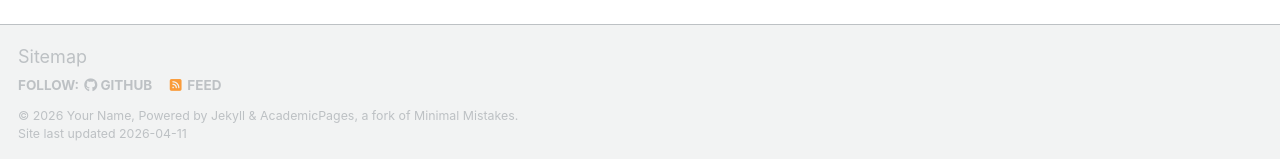
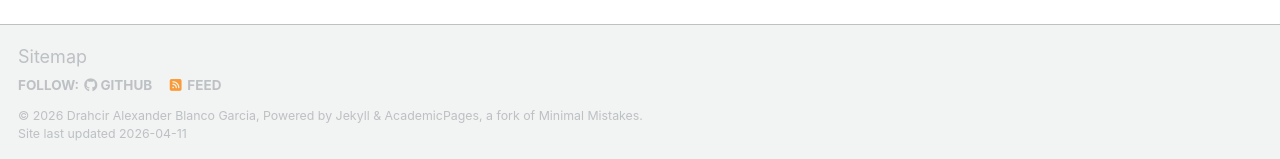
Before and after one commit to bl4nco7/drahcir, a Jekyll site: the page built from _pages/about.md, in a window 1280 px wide and 900 px high, scrolled down 3230 px. Shown: the part 738-897 px from the top of the window. Built offline with Jekyll 4.4.1, drawn with Linux system fonts in a browser that asks for light colours; some web fonts are replaced; a script bundle is joined from its source files by our own code; library files that are not in the unit come from our copies.

Commit message:
Update _config.yml

```diff
--- a/_config.yml
+++ b/_config.yml
@@ -11,8 +11,8 @@
 site_theme               : "default" # The available themes options are "default", "air", "sunrise", "mint", "dirt" and "contrast"
 title                    : "Drahcir Blanco" # Acá tambien puedo colocar mi título
 title_separator          : "-"
-name                     : &name "Your Name"
-description              : &description "Your Name's academic portfolio"   # Update this with a general description of your site, this is the default if not overridden by a page
+name                     : &name "Drahcir Alexander Blanco Garcia"
+description              : &description "Portfólio acadêmico de Drahcir A. B. Garcia"   # Update this with a general description of your site, this is the default if not overridden by a page
 url                      : https://bl4nco7.github.io/drahcir/ # https://academicpages.github.io # The base hostname & protocol for your site e.g. "https://[your GitHub username].github.io",
                                                            # or if you already have some other page hosted on Github then use "https://[your GitHub username].github.io/[Your Repo Name]"
 baseurl                  : "" # the subpath of your site, e.g. "/blog"
```
